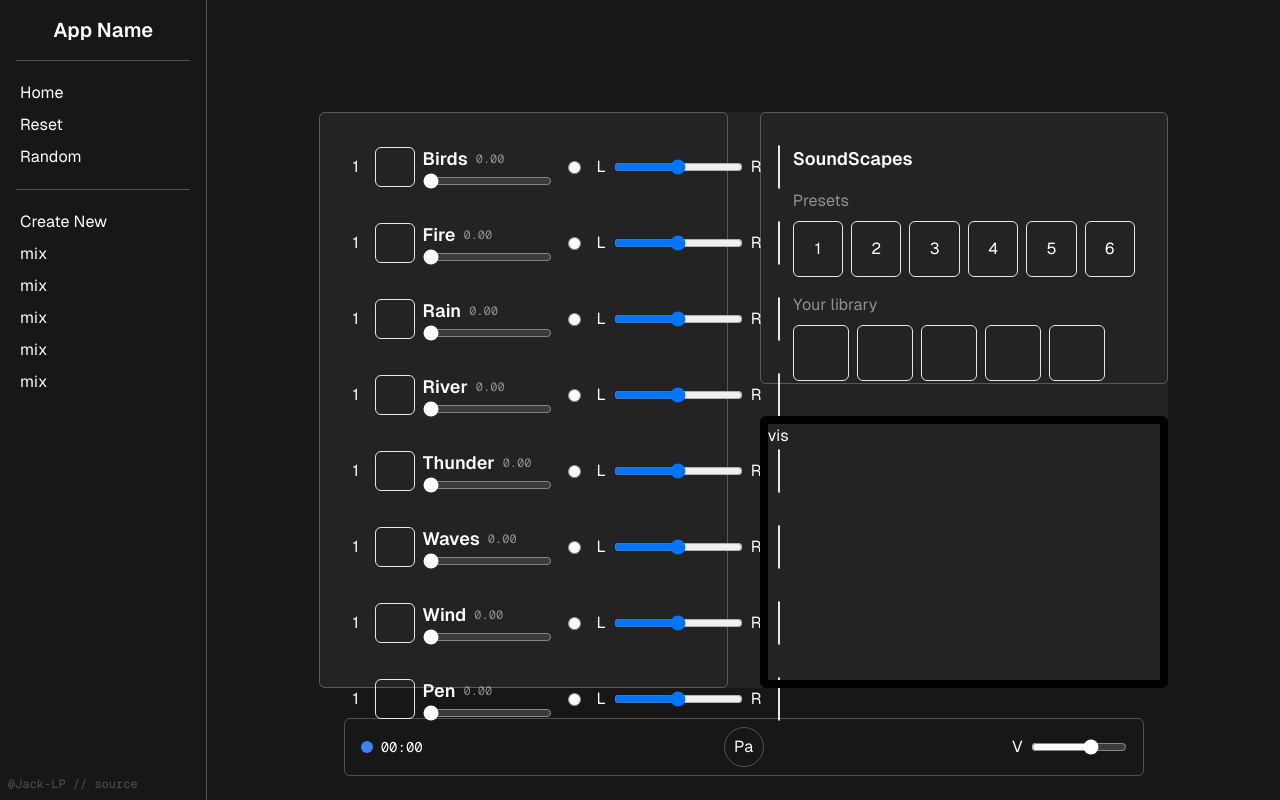
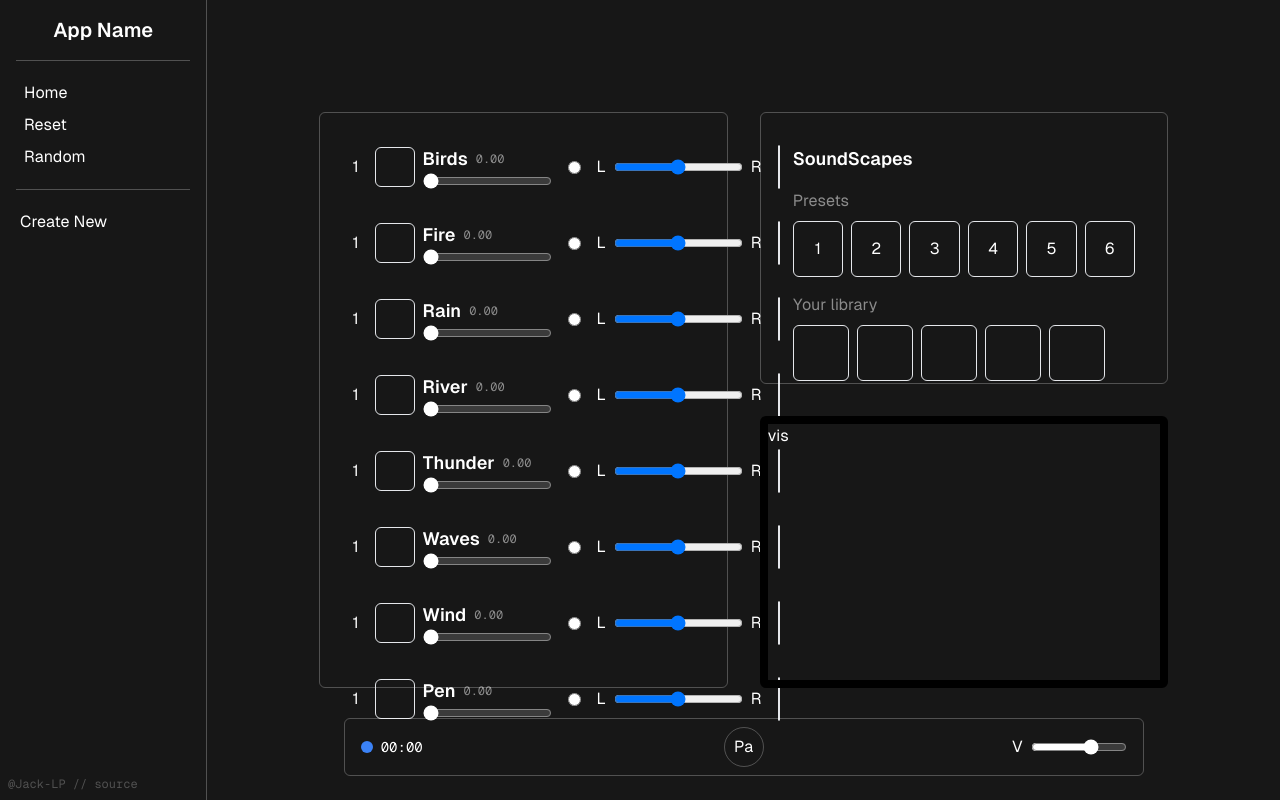
Before and after one commit to Jack-LP/Rune, a React (Vite) app: page / in a window 1280 px wide. Built offline with nearby package versions, Linux system fonts and the light colour scheme.

Commit message:
Added soundscape creation

```diff
--- a/package.json
+++ b/package.json
@@ -13,7 +13,8 @@
     "@tauri-apps/api": "^1",
     "react": "^18.2.0",
     "react-colorful": "^5.6.1",
-    "react-dom": "^18.2.0"
+    "react-dom": "^18.2.0",
+    "uuid": "^9.0.1"
   },
   "devDependencies": {
     "@tauri-apps/cli": "^1",
--- a/src/components/mainSection/MainSection.jsx
+++ b/src/components/mainSection/MainSection.jsx
@@ -5,7 +5,7 @@ import SoundScapes from "./soundScapes/SoundScapes";
 const MainSection = () => {
   return (
     <>
-      <div className="grid w-full grid-cols-2 grid-rows-2 gap-8 rounded-md bg-white/5">
+      <div className="grid w-full grid-cols-2 grid-rows-2 gap-8 rounded-md">
         <SoundMixer />
         <SoundScapes />
         <div className="w-full rounded-md border-8 border-black">vis</div>
--- a/src/components/sidebar/CreationModal.jsx
+++ b/src/components/sidebar/CreationModal.jsx
@@ -1,12 +1,34 @@
-import { useState } from "react";
+import { useState, useContext, useEffect } from "react";
+import { AppContext } from "../../context/AppContext";
 import { HexColorPicker, HexColorInput } from "react-colorful";
 
 const CreationModal = ({ setShowModal }) => {
+  const { savedSoundscapes, createSoundscape, currentVolumes } =
+    useContext(AppContext);
+
   const [color, setColor] = useState("#3d7d6e");
+  const [name, setName] = useState("New SoundScape");
+  const [numberOfSounds, setNumberOfSounds] = useState(0);
 
   const handleClose = () => {
     setShowModal(false);
   };
+
+  const handleNameChange = (e) => {
+    setName(e.target.value);
+  };
+
+  const handleSave = () => {
+    createSoundscape(name, color);
+    handleClose();
+  };
+
+  useEffect(() => {
+    setNumberOfSounds(
+      Object.keys(currentVolumes).filter((key) => currentVolumes[key] > 0)
+        .length,
+    );
+  }, [currentVolumes]);
 
   return (
     <div
@@ -30,9 +52,10 @@ const CreationModal = ({ setShowModal }) => {
             style={{ backgroundColor: color }}
           ></div>
           <div className="flex flex-col">
-            <p>New Mix</p>
+            <p>{name ? name : "New SoundScape"}</p>
             <p className="text-sm text-white/50">
-              <span className="font-GeistMono">0</span> sounds
+              <span className="font-GeistMono">{numberOfSounds}</span>{" "}
+              {`${numberOfSounds === 1 ? "sound" : "sounds"}`}
             </p>
           </div>
         </div>
@@ -40,6 +63,9 @@ const CreationModal = ({ setShowModal }) => {
           <p>Name</p>
           <input
             type="text"
+            value={name}
+            placeholder="New SoundScape"
+            onChange={(e) => handleNameChange(e)}
             className="rounded-md border-1 border-white/25 bg-transparent p-2 outline-none"
           />
         </div>
@@ -57,7 +83,10 @@ const CreationModal = ({ setShowModal }) => {
           />
         </div>
         <div className="flex gap-4">
-          <button className="flex flex-1 items-center justify-center rounded-md bg-neutral-800 p-3">
+          <button
+            onClick={handleSave}
+            className="flex flex-1 items-center justify-center rounded-md bg-neutral-800 p-3"
+          >
             Save
           </button>
           <button
--- a/src/components/sidebar/ItemButton.jsx
+++ b/src/components/sidebar/ItemButton.jsx
@@ -2,8 +2,12 @@ import React from "react";
 
 const ItemButton = ({ item }) => {
   return (
-    <button className="flex w-full gap-2 rounded-md p-1 hover:bg-white/10">
-      mix
+    <button className="flex w-full items-center gap-2 rounded-md px-2 py-1 hover:bg-white/10">
+      <div
+        className="h-3 w-3 rounded-full"
+        style={{ backgroundColor: item.color }}
+      ></div>
+      {item.name}
     </button>
   );
 };
--- a/src/components/sidebar/MenuButton.jsx
+++ b/src/components/sidebar/MenuButton.jsx
@@ -2,7 +2,7 @@ import React from "react";
 
 const MenuButton = ({ children }) => {
   return (
-    <button className="flex w-full gap-2 rounded-md p-1 hover:bg-white/10">
+    <button className="flex w-full gap-2 rounded-md px-2 py-1 hover:bg-white/10">
       {children}
     </button>
   );
--- a/src/components/sidebar/SideBar.jsx
+++ b/src/components/sidebar/SideBar.jsx
@@ -1,9 +1,12 @@
-import { useState } from "react";
+import { useState, useContext } from "react";
+import { AppContext } from "../../context/AppContext";
 import MenuButton from "./MenuButton";
 import ItemButton from "./ItemButton";
 import CreationModal from "./CreationModal";
 
 const SideBar = () => {
+  const { savedSoundscapes } = useContext(AppContext);
+
   const [showModal, setShowModal] = useState(false);
 
   const handleCreateNew = () => {
@@ -35,11 +38,9 @@ const SideBar = () => {
           >
             Create New
           </button>
-          <ItemButton />
-          <ItemButton />
-          <ItemButton />
-          <ItemButton />
-          <ItemButton />
+          {savedSoundscapes.map((item) => (
+            <ItemButton key={item.id} item={item} />
+          ))}
         </div>
       </div>
       <p className="fixed bottom-2 left-2 font-GeistMono text-xs text-white/25">
--- a/src/context/AppContext.jsx
+++ b/src/context/AppContext.jsx
@@ -1,5 +1,6 @@
 import { createContext, useState, useEffect } from "react";
 import presetData from "../data/presets";
+import { v4 as uuidv4 } from "uuid";
 
 export const AppContext = createContext();
 
@@ -31,6 +32,18 @@ export const AppWrapper = ({ children }) => {
   const [currentVolumes, setCurrentVolumes] = useState(defaultVolumes);
   const [isPlaying, setIsPlaying] = useState(false);
   const [masterVolume, setMasterVolume] = useState(0.65);
+  const [savedSoundscapes, setSavedSoundscapes] = useState([]);
+
+  const createSoundscape = (name, color) => {
+    let soundscape = {
+      name: name,
+      id: uuidv4(),
+      color: color,
+      sounds: currentVolumes,
+    };
+
+    setSavedSoundscapes((prev) => [...prev, soundscape]);
+  };
 
   return (
     <AppContext.Provider
@@ -43,6 +56,9 @@ export const AppWrapper = ({ children }) => {
         masterVolume,
         setMasterVolume,
         presets,
+        savedSoundscapes,
+        setSavedSoundscapes,
+        createSoundscape,
       }}
     >
       {children}
```
Also changed, not shown: 1 other file (tests, documents, lock files or other folders).
